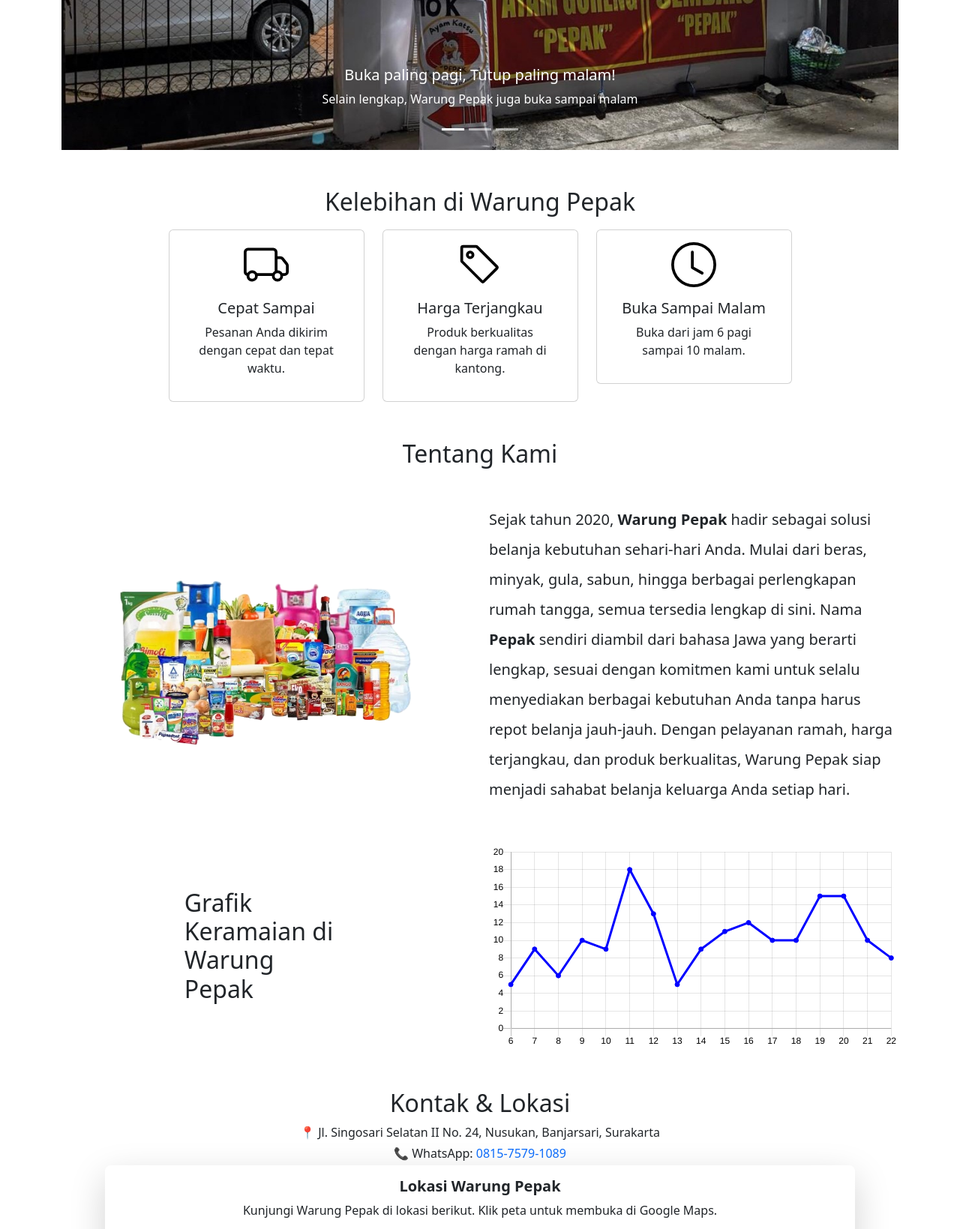
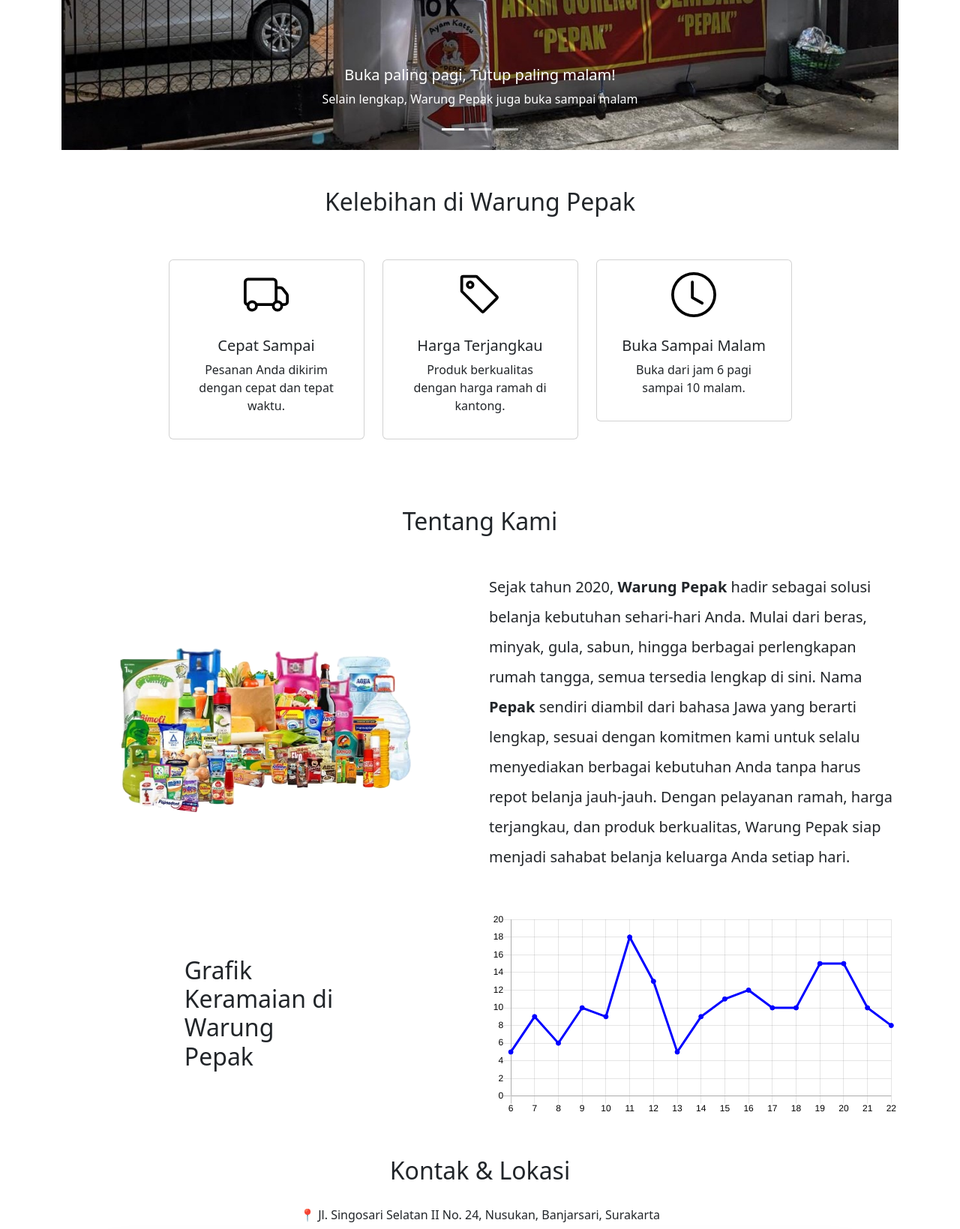
Before and after one commit to danichristova/web-portofolio, a PHP site: page / in a window 1280 px wide. Shown: the part 534-2173 px from the top of the page at 75% size. Run offline with PHP 8.4, Linux system fonts and the light colour scheme.

Commit message:
Initial commit

```diff
--- a/asset/css/styles.css
+++ b/asset/css/styles.css
@@ -11,7 +11,7 @@
 }
 
 section {
-  scroll-margin-top: 80px;
+  scroll-margin-top: 76px;
 }
 
 .tentang-text {
--- a/index.html
+++ b/index.html
@@ -91,16 +91,16 @@
         </div>
     </section>
 
-    <section id="service">
+    <section id="service" style="scroll-margin-top: 300px;">
         <div class="container text-center">
             <h2 class="service-text">Kelebihan di Warung Pepak</h2>
-            <div class="row justify-content-center" style="padding-top: 10px;">
+            <div class="row justify-content-center" style="padding-top: 50px;">
 
                 <div class="col-md-3">
                     <div class="card p-3">
                         <img src="asset/img/delivery.svg" class="mx-auto d-block" alt="delivery" style="width: 60px;">
                         <div class="card-body">
-                            <h5 class="card-title">Cepat Sampai</h5>
+                            <h5 class="card-title" style="padding-top: 10px;">Cepat Sampai</h5>
                             <p class="card-text">Pesanan Anda dikirim dengan cepat dan tepat waktu.</p>
                         </div>
                     </div>
@@ -110,7 +110,7 @@
                     <div class="card p-3">
                         <img src="asset/img/tag.svg" class="mx-auto d-block" alt="harga" style="width: 60px;">
                         <div class="card-body">
-                            <h5 class="card-title">Harga Terjangkau</h5>
+                            <h5 class="card-title" style="padding-top: 10px;">Harga Terjangkau</h5>
                             <p class="card-text">Produk berkualitas dengan harga ramah di kantong.</p>
                         </div>
                     </div>
@@ -120,7 +120,7 @@
                     <div class="card p-3">
                         <img src="asset/img/clock.svg" class="mx-auto d-block" alt="jam" style="width: 60px;">
                         <div class="card-body">
-                            <h5 class="card-title">Buka Sampai Malam</h5>
+                            <h5 class="card-title" style="padding-top: 10px;">Buka Sampai Malam</h5>
                             <p class="card-text">Buka dari jam 6 pagi sampai 10 malam.</p>
                         </div>
                     </div>
@@ -130,14 +130,14 @@
         </div>
     </section>
 
-    <section id="tentang">
-        <div class="container">
-            <h2 class="service-text text-center">Tentang Kami</h2>
+    <section id="tentang" style="scroll-margin-top: 0px;">
+        <div class="container" >
+            <h2 class="service-text text-center" style="padding-top: 90px;">Tentang Kami</h2>
             <div class="row align-items-center justify-content-center" style="padding-top: 40px;">
                 <div class="col-xl d-flex justify-content-center">
                     <img src="asset/img/mbako1.png" width="100%">
                 </div>
-                <div class="col-xl">
+                <div class="col-xl" >
                     <p class="tentang-text">
                         Sejak tahun 2020, <strong>Warung Pepak</strong> hadir sebagai solusi belanja kebutuhan
                         sehari-hari Anda.
@@ -175,7 +175,7 @@
         <div class="container text-center">
 
             <h2 class="service-text text-center">Kontak & Lokasi</h2>
-            <p class="mb-1">📍 Jl. Singosari Selatan II No. 24, Nusukan, Banjarsari, Surakarta</p>
+            <p class="mb-1" style="padding-top: 20px;">📍 Jl. Singosari Selatan II No. 24, Nusukan, Banjarsari, Surakarta</p>
             <p class="mb-1">📞 WhatsApp: <a href="https://wa.me/6281575791089"
                     class="text-decoration-none">0815-7579-1089</a></p>
             <div class="d-flex justify-content-center">
@@ -197,46 +197,37 @@
 
 
     <section id="testimoni">
-        <div class="container" style="padding-top: 10px;">
+        <div class="container" style="padding-top: 50px;">
             <h3 class="testimoni-text text-center">Apa Kata Pelanggan Kami</h3>
             <div class="row justify-content-center">
 
                 <div class="col-md-4 ">
-                    <div class="card shadow-sm border-0 h-100">
+                    <div class="card shadow-sm border-0 h-130">
                         <div class="card-body">
                             <h5 class="card-title">Budi Santoso</h5>
                             <p class="card-text">"Warung Pepak sangat lengkap dan harganya terjangkau. Pelayanannya juga
                                 ramah!"</p>
-                            <p class="text-warning">
-                                ★★★★☆
-                            </p>
                         </div>
                     </div>
                 </div>
 
                 <!-- Testimoni 2 -->
                 <div class="col-md-4 ">
-                    <div class="card shadow-sm border-0 h-100">
+                    <div class="card shadow-sm border-0 h-130">
                         <div class="card-body">
                             <h5 class="card-title">Siti Aminah</h5>
                             <p class="card-text">"Saya suka belanja di sini karena dekat rumah dan selalu ada barang
                                 yang saya butuhkan."</p>
-                            <p class="text-warning">
-                                ★★★★★
-                            </p>
                         </div>
                     </div>
                 </div>
 
                 <!-- Testimoni 3 -->
                 <div class="col-md-4 ">
-                    <div class="card shadow-sm border-0 h-100">
+                    <div class="card shadow-sm border-0 h-130">
                         <div class="card-body">
                             <h5 class="card-title">Agus Prasetyo</h5>
                             <p class="card-text">"Jam bukanya panjang, sangat membantu kalau butuh belanja malam-malam."
-                            </p>
-                            <p class="text-warning">
-                                ★★★★☆
                             </p>
                         </div>
                     </div>
@@ -295,6 +286,7 @@
                 link.classList.add("active");
             });
         });
+
         window.addEventListener("scroll", () => {
             let fromTop = window.scrollY + 80;
             navLinks.forEach((link) => {
--- /dev/null
+++ b/repo.txt
@@ -0,0 +1,2 @@
+link  : https://github.com/danichristova/web-portofolio/tree/Web-JS
+https : https://github.com/danichristova/web-portofolio.git
--- a/repo.txt.txt
+++ /dev/null
@@ -1 +0,0 @@
-https://github.com/danichristova/web-portofolio/tree/Web-Bootstrap
```
